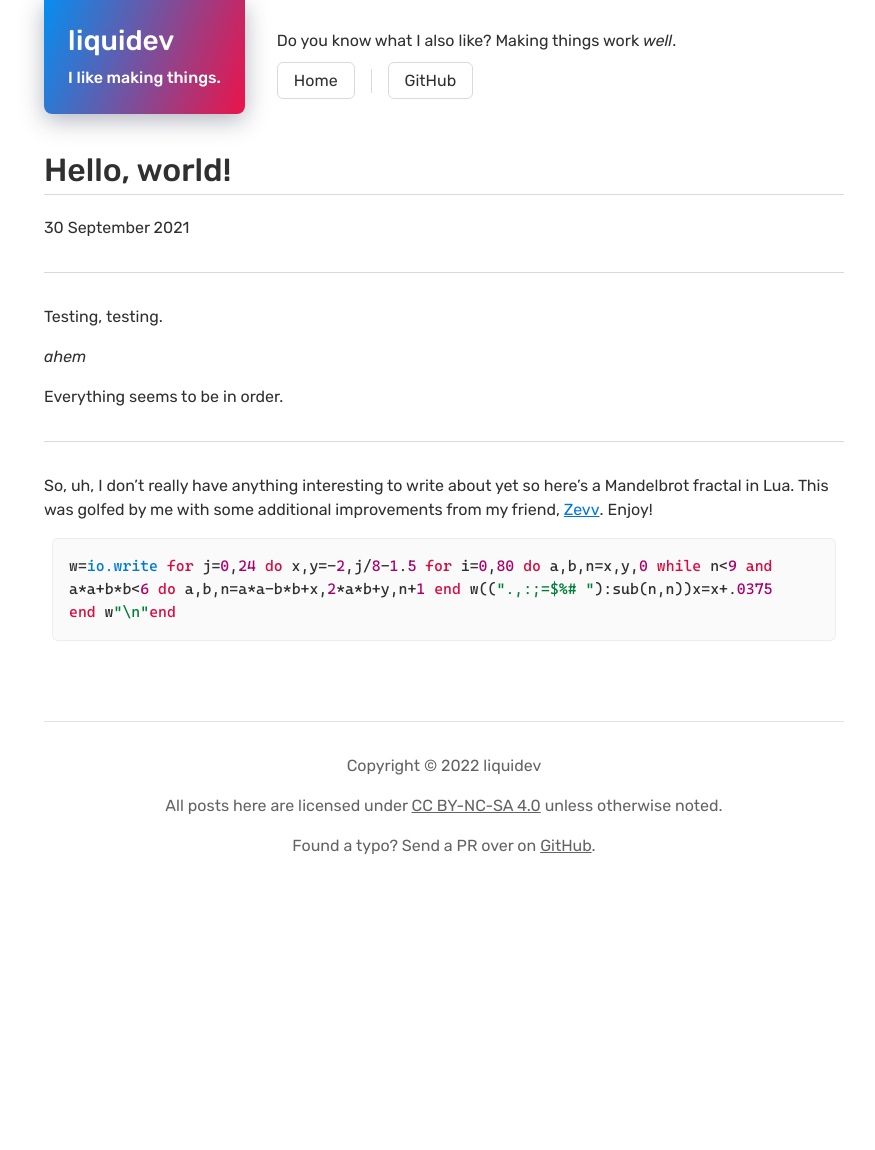
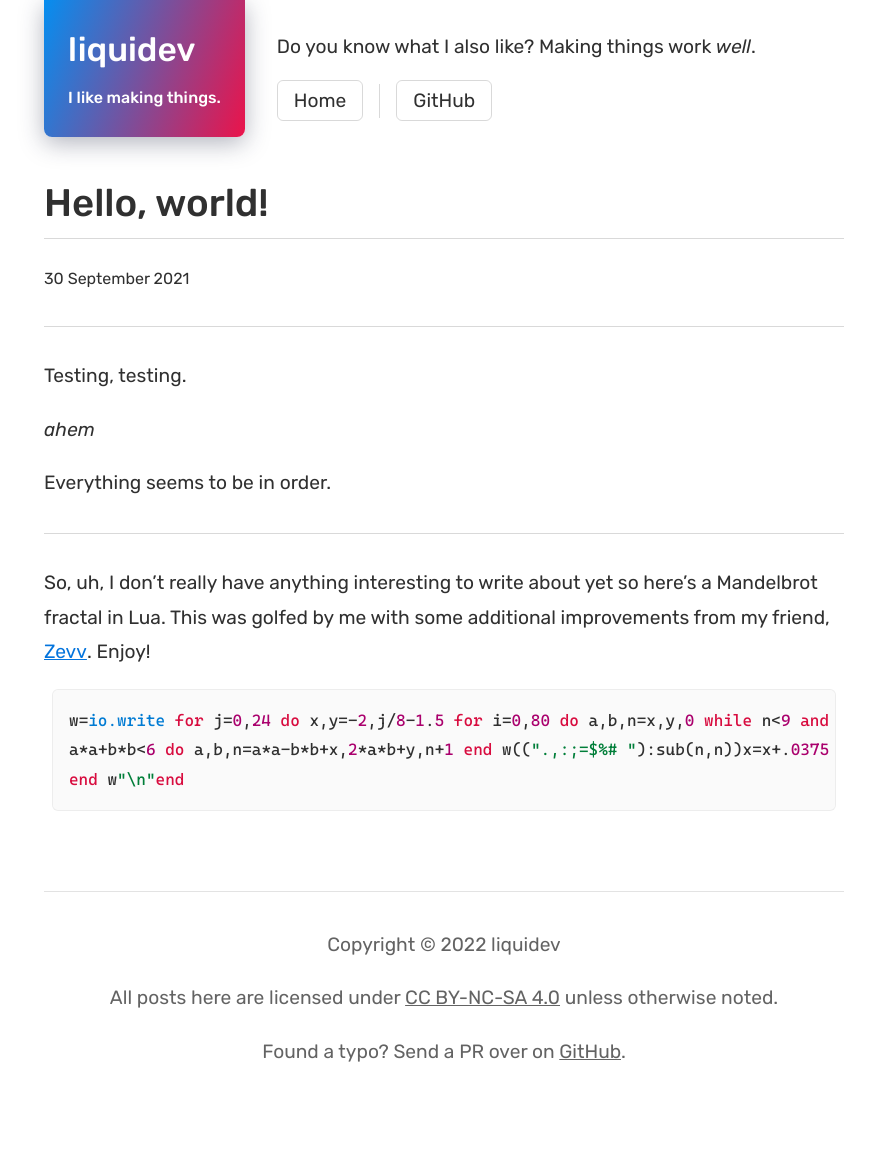
Before and after one commit to liquidev/liquidev.github.io, a Jekyll site: the page built from _posts/2021-09-30-hello-world.md, in a window 1280 px wide. Shown: the whole page, without its empty margins (196-1071 px from the left). Built offline with Jekyll 4.4.1, drawn with Linux system fonts in a browser that asks for light colours; before the commit the page ends 938 px from its top, so only the background shows below that.

Commit message:
further stylesheet refinements

```diff
--- a/_sass/main.scss
+++ b/_sass/main.scss
@@ -50,8 +50,8 @@ body {
    background-color: var(--background);
 
    font-family: "Rubik", "Helvetica", "Segoe UI", sans-serif;
-   font-size: 1em;
-   line-height: 1.5;
+   font-size: 1.2em;
+   line-height: 1.8;
 }
 
 .everything {
--- a/_sass/syntax.scss
+++ b/_sass/syntax.scss
@@ -83,4 +83,6 @@ pre {
    border: 1px var(--syntax-outline) solid;
    border-radius: 6px;
    background-color: var(--syntax-background);
+
+   font-size: 0.9em;
 }
```
